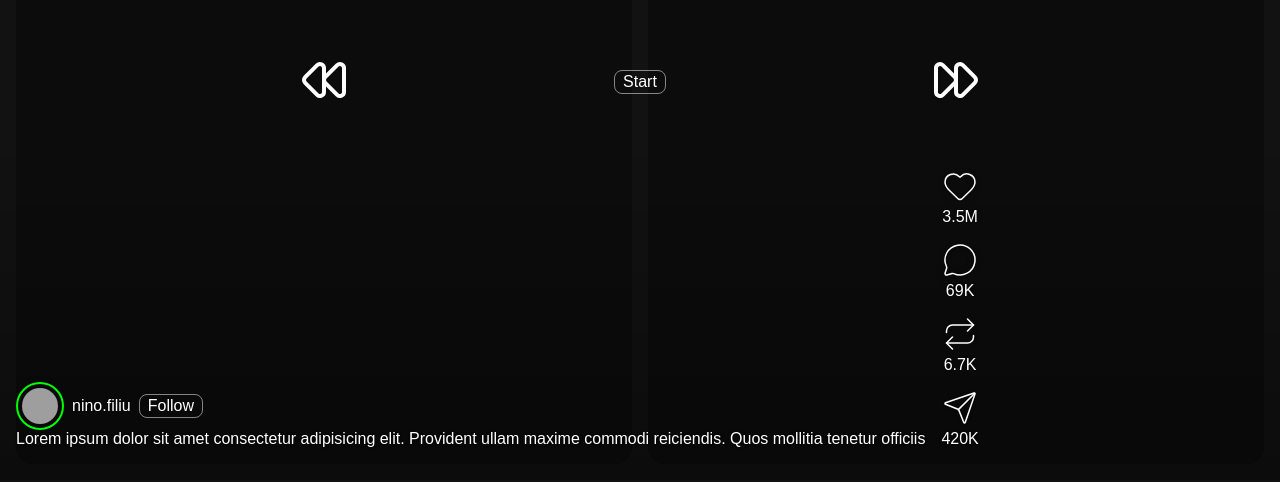
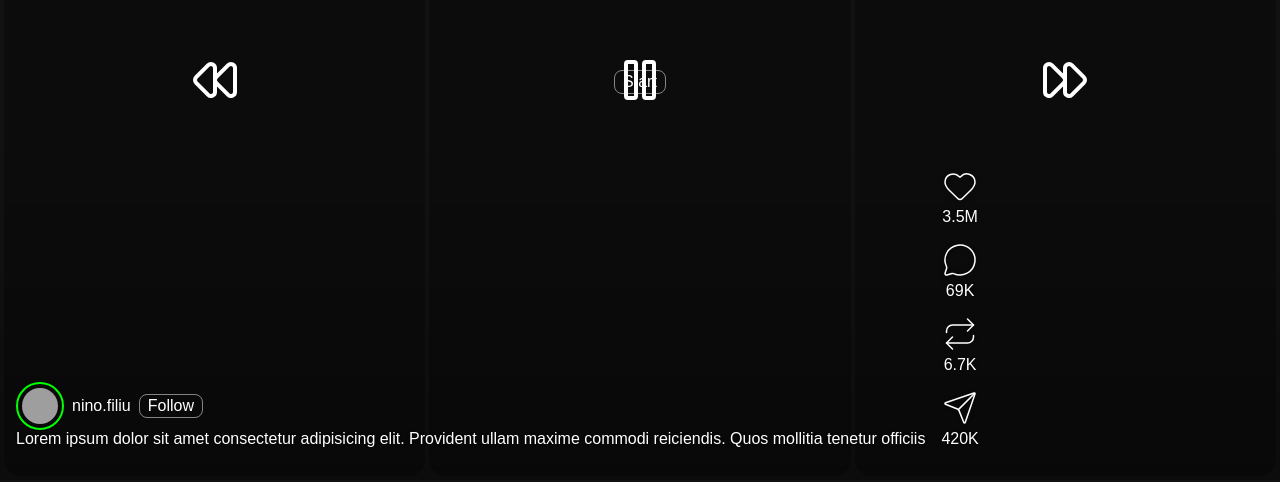
Before and after one commit to ninofiliu/lackadaisical, a React (Vite) app: page / in a window 1280 px wide. Shown: the part 318-800 px from the top of the page. Built offline with nearby package versions, Linux system fonts and the light colour scheme; grey boxes are pictures that could not be loaded.

Commit message:
fix safari + ios touch issue

```diff
--- a/src/App.tsx
+++ b/src/App.tsx
@@ -5,17 +5,23 @@ import { x } from "./utils";
 
 const Page = ({
   children,
-  onSlowStart,
-  onSlowEnd,
-  onFastStart,
-  onFastEnd,
+  onSlow,
+  onPause,
+  onFast,
+  onReset,
 }: {
   children: ReactNode;
-  onSlowStart: () => unknown;
-  onSlowEnd: () => unknown;
-  onFastStart: () => unknown;
-  onFastEnd: () => unknown;
+  onSlow: () => unknown;
+  onPause: () => unknown;
+  onFast: () => unknown;
+  onReset: () => unknown;
 }) => {
+  const handle =
+    (handler: () => unknown) => (e: React.MouseEvent | React.TouchEvent) => {
+      e.preventDefault();
+      handler();
+    };
+
   return (
     <>
       {children}
@@ -25,15 +31,29 @@ const Page = ({
           // TODO like
         }}
       >
-        <div className="slow" onMouseDown={onSlowStart} onMouseUp={onSlowEnd}>
-          <Icons.Rewind size={48} />
+        <div
+          onMouseDown={handle(onSlow)}
+          onMouseUp={handle(onReset)}
+          onTouchStart={handle(onSlow)}
+          onTouchEnd={handle(onReset)}
+        >
+          <Icons.Rewind size={48} style={{ pointerEvents: "none" }} />
         </div>
-        <div className="slow">
-          <Icons.FastForward
-            size={48}
-            onMouseDown={onFastStart}
-            onMouseUp={onFastEnd}
-          />
+        <div
+          onMouseDown={handle(onPause)}
+          onMouseUp={handle(onReset)}
+          onTouchStart={handle(onPause)}
+          onTouchEnd={handle(onReset)}
+        >
+          <Icons.Pause size={48} style={{ pointerEvents: "none" }} />
+        </div>
+        <div
+          onMouseDown={handle(onFast)}
+          onMouseUp={handle(onReset)}
+          onTouchStart={handle(onFast)}
+          onTouchEnd={handle(onReset)}
+        >
+          <Icons.FastForward size={48} style={{ pointerEvents: "none" }} />
         </div>
       </div>
       <div className="overlay">
@@ -117,7 +137,7 @@ export const App = () => {
   const canvas2 = useRef<HTMLCanvasElement>(null);
   const [loading, setLoading] = useState(false);
   const [running, setRunning] = useState(false);
-  const speed = useRef<"slow" | "normal" | "fast">("normal");
+  const speed = useRef<"normal" | "slow" | "pause" | "fast">("normal");
 
   const start = async () => {
     setLoading(true);
@@ -127,15 +147,15 @@ export const App = () => {
       loadReel("/baseline/DOBhidykflW.mp4"),
       loadReel("/baseline/DQyZMfNEQcp.mp4"),
       loadReel("/baseline/DRGQ1VtCVz9.mp4"),
-      loadReel("/baseline/DS-wBdykZl3.mp4"),
-      loadReel("/baseline/DS40mFFk7r3.mp4"),
-      loadReel("/baseline/DSk0qzKDNKr.mp4"),
-      loadReel("/baseline/DSqfDyMCTHi.mp4"),
-      loadReel("/baseline/DSZZnKRjW7q.mp4"),
-      loadReel("/baseline/DT_LSrRj06G.mp4"),
-      loadReel("/baseline/DTEH6tViUOs.mp4"),
-      loadReel("/baseline/DTzFEugEw9z.mp4"),
-      loadReel("/baseline/DTzIp7okWks.mp4"),
+      // loadReel("/baseline/DS-wBdykZl3.mp4"),
+      // loadReel("/baseline/DS40mFFk7r3.mp4"),
+      // loadReel("/baseline/DSk0qzKDNKr.mp4"),
+      // loadReel("/baseline/DSqfDyMCTHi.mp4"),
+      // loadReel("/baseline/DSZZnKRjW7q.mp4"),
+      // loadReel("/baseline/DT_LSrRj06G.mp4"),
+      // loadReel("/baseline/DTEH6tViUOs.mp4"),
+      // loadReel("/baseline/DTzFEugEw9z.mp4"),
+      // loadReel("/baseline/DTzIp7okWks.mp4"),
     ]);
 
     // Decode packets and render to canvas in real-time
@@ -169,11 +189,13 @@ export const App = () => {
       await new Promise((r) => setTimeout(r, timeout * 1000));
 
       switch (speed.current) {
+        case "normal":
+          frame.current++;
+          break;
         case "slow":
           frame.current += 0.25;
           break;
-        case "normal":
-          frame.current++;
+        case "pause":
           break;
         case "fast":
           frame.current = Math.random() * reel.length;
@@ -187,30 +209,30 @@ export const App = () => {
       <div className="pages" ref={pagesRef}>
         <div className="page" ref={page0}>
           <Page
-            onSlowStart={() => (speed.current = "slow")}
-            onSlowEnd={() => (speed.current = "normal")}
-            onFastStart={() => (speed.current = "fast")}
-            onFastEnd={() => (speed.current = "normal")}
+            onSlow={() => (speed.current = "slow")}
+            onPause={() => (speed.current = "pause")}
+            onFast={() => (speed.current = "fast")}
+            onReset={() => (speed.current = "normal")}
           >
             <canvas ref={canvas0} width={width} height={height} />
           </Page>
         </div>
         <div className="page" ref={page1}>
           <Page
-            onSlowStart={() => (speed.current = "slow")}
-            onSlowEnd={() => (speed.current = "normal")}
-            onFastStart={() => (speed.current = "fast")}
-            onFastEnd={() => (speed.current = "normal")}
+            onSlow={() => (speed.current = "slow")}
+            onPause={() => (speed.current = "pause")}
+            onFast={() => (speed.current = "fast")}
+            onReset={() => (speed.current = "normal")}
           >
             <canvas ref={canvas1} width={width} height={height} />
           </Page>
         </div>
         <div className="page" ref={page2}>
           <Page
-            onSlowStart={() => (speed.current = "slow")}
-            onSlowEnd={() => (speed.current = "normal")}
-            onFastStart={() => (speed.current = "fast")}
-            onFastEnd={() => (speed.current = "normal")}
+            onSlow={() => (speed.current = "slow")}
+            onPause={() => (speed.current = "pause")}
+            onFast={() => (speed.current = "fast")}
+            onReset={() => (speed.current = "normal")}
           >
             <canvas ref={canvas2} width={width} height={height} />
           </Page>
--- a/src/main.css
+++ b/src/main.css
@@ -5,6 +5,9 @@
 body {
   margin: 0;
   overflow: hidden;
+
+  user-select: none;
+  -webkit-user-select: none;
 }
 canvas {
   width: 100vw;
@@ -53,6 +56,13 @@ canvas {
 .icon-button svg {
   filter: drop-shadow(0 0 4px black);
 }
+
+.overlay {
+  touch-action: none;
+  pointer-events: none;
+  user-select: none;
+  -webkit-user-select: none;
+}
 .desc-header {
   display: flex;
   align-items: center;
@@ -90,9 +100,9 @@ button:hover {
   position: absolute;
   inset: 0;
   display: grid;
-  grid-template-columns: repeat(2, 1fr);
-  gap: 16px;
-  padding: 16px;
+  grid-template-columns: repeat(3, 1fr);
+  gap: 4px;
+  padding: 4px;
 }
 .panel-controls > div {
   display: flex;
@@ -100,4 +110,5 @@ button:hover {
   align-items: center;
   background-color: rgba(0, 0, 0, 0.3);
   border-radius: 16px;
+  /* opacity: 0; */
 }
```
